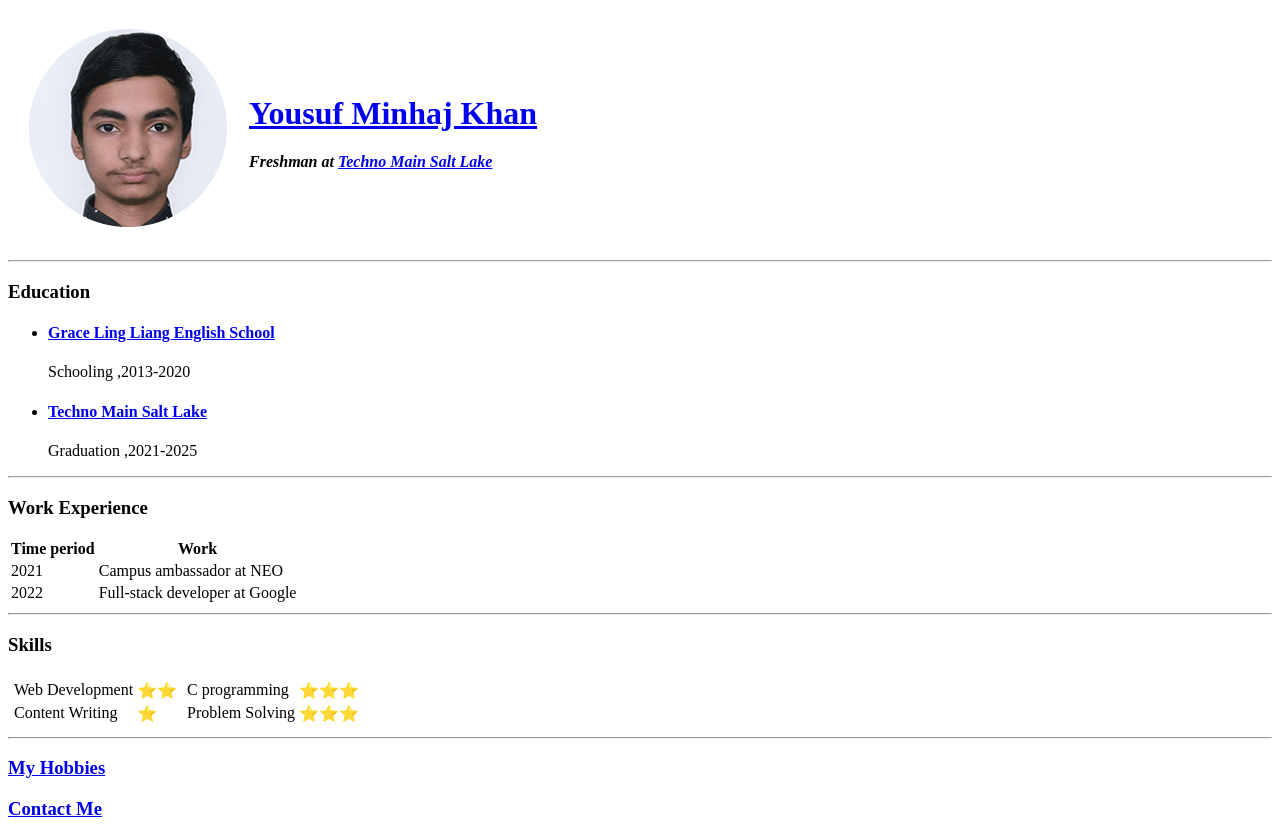
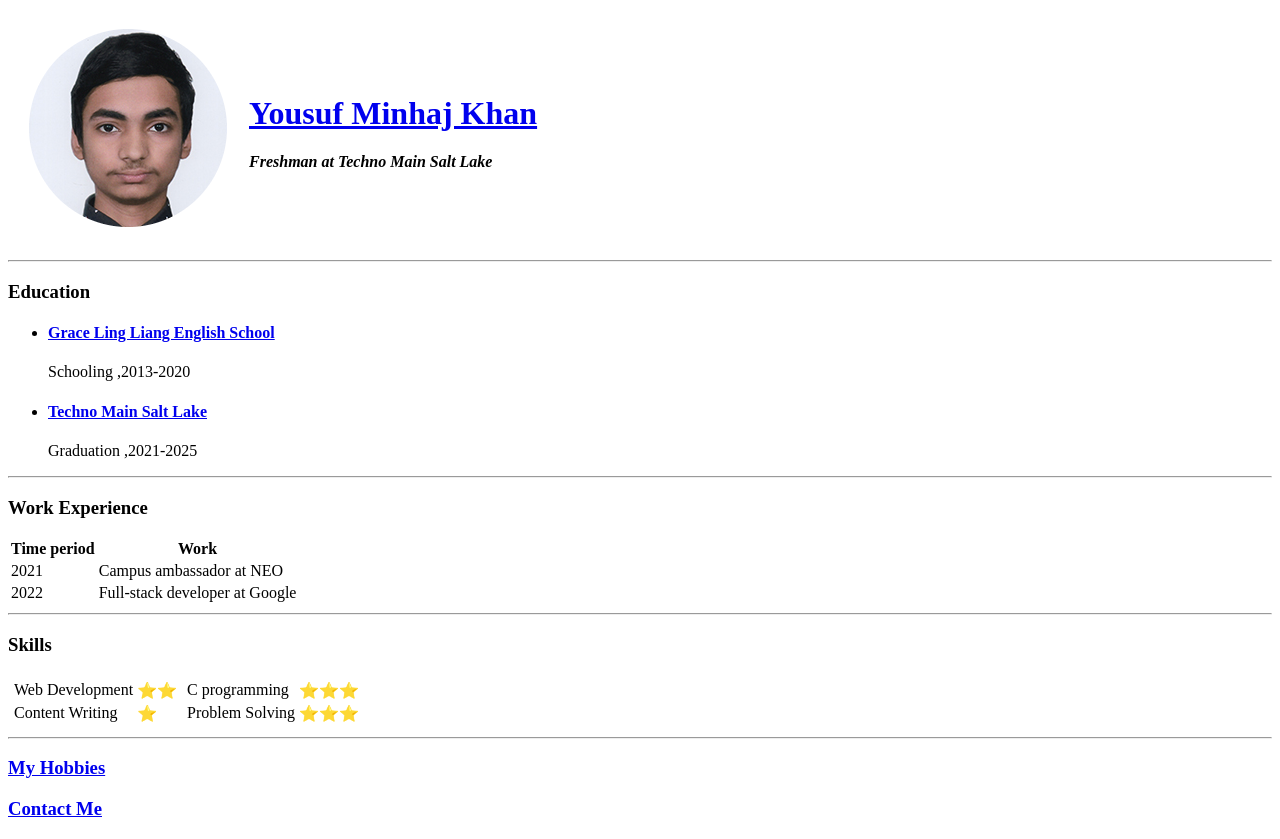
Before and after one commit to khanyousufminhaj/CV, a plain HTML site: page index.html in a window 1280 px wide. Drawn offline with Linux system fonts and the light colour scheme.

Commit message:
Updated index.html

```diff
--- a/index.html
+++ b/index.html
@@ -10,7 +10,7 @@
     <table cellspacing="20">
         <td><img src="images\Yousuf-modified.png" alt="my profile picture"></td>
         <td><h1><a href="https://in.linkedin.com/in/yousuf-minhaj-khan-380974222?trk=public_profile_browsemap">Yousuf Minhaj Khan</a> </h1>
-    <p><em><strong><b>Freshman at <a href="https://www.ticollege.ac.in/">Techno Main Salt Lake</a></b>
+    <p><em><strong><b>Freshman at Techno Main Salt Lake</b>
         </strong>
         </em>
         </p></td>
```
